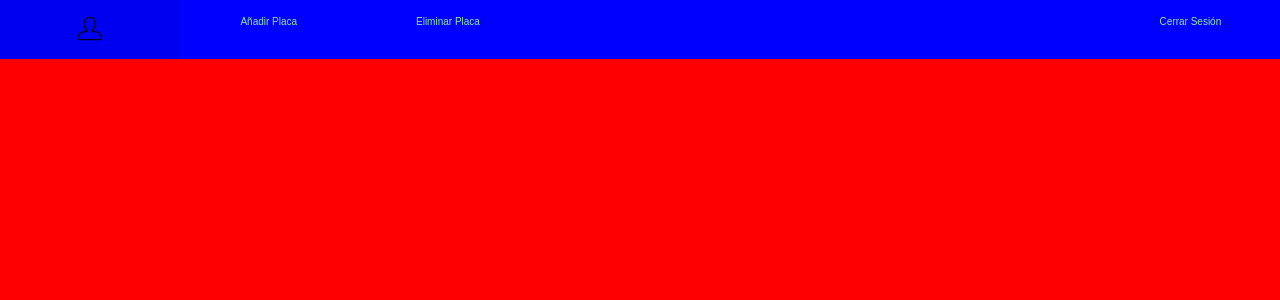
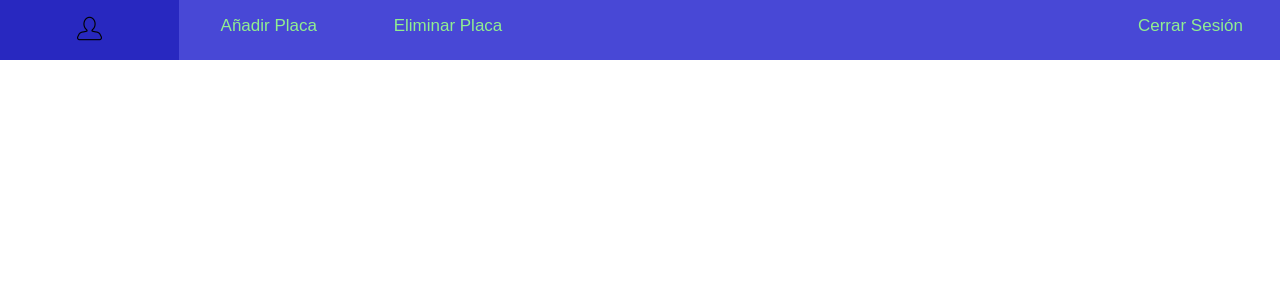
Before and after one commit to delaRocaFrank/jsEjercicio, a PHP site: page /test/inicio.php in a window 1280 px wide. Shown: the top 300 px of the page. Run offline with PHP 8.4, Linux system fonts and the light colour scheme.

Commit message:
23/03/2018

```diff
--- a/es1.css
+++ b/es1.css
@@ -2,11 +2,7 @@
 * {
   padding: 0;
   margin: 0;
-}
-
-body {
-  font: 14px sans-serif;
-  background: red;
+  font: 17px sans-serif;
 }
 
 #main-nav img {
@@ -15,10 +11,9 @@ body {
 }
 
 #main-nav ul {
-  font-size: 10px;
   width: 100%;
-  margin: 0;
-  background-color: blue;
+  height: 60px;
+  background-color: rgba(37, 37, 206, 0.837);
 }
 
 #main-nav ul:after {
@@ -35,13 +30,20 @@ body {
 #main-nav li:nth-child(1) {
   left: 0;
   height: 100%;
-  background-color: #0000f0;
+}
+
+#main-nav li:hover {
+  background-color: rgba(34, 34, 189, 0.837);
 }
 
 #main-nav li {
+  font-size: 7px;
+  font-family: sans-serif;
   list-style-type: none;
+  position: static;
   float: left;
   width: 14%;
+  height: 60px;
 }
 
 #main-nav a {
--- a/scss/es1.scss
+++ b/scss/es1.scss
@@ -1,15 +1,13 @@
 @import 'es.css';
+
+$color: rgba(37, 37, 206, 0.837);
 
 *{
     padding: 0;
     margin: 0;
+    font: 17px sans-serif;
 }
-body{
-    font: 14px sans-serif;
-    background: red;
-    //coment de prueba push
-    //second comment
-}
+
 
 #main-nav{
 
@@ -21,10 +19,9 @@ body{
 
     }
     ul{
-        font-size: 10px;
         width:100%;
-        margin: 0;
-         background-color: blue;
+        height: 60px;
+         background-color: $color;
 
         &:after{
             content:"";
@@ -39,15 +36,22 @@ body{
     li:nth-child(1){
         left: 0;
         height: 100%;
-        background-color: darken($color: blue, $amount: 3);
+
+
+    }
+    li:hover{
+        background-color: darken($color,4);
 
     }
 
     li{
+        font-size:7px;
+        font-family: sans-serif;
         list-style-type: none;
+        position:static;
         float:left;
         width: 14%;
-
+        height: 60px;
     }
     a{
         text-decoration: none;
```
Also changed, not shown: mija.css (added, +48 -0 lines), mija.html (added, +18 -0 lines).
